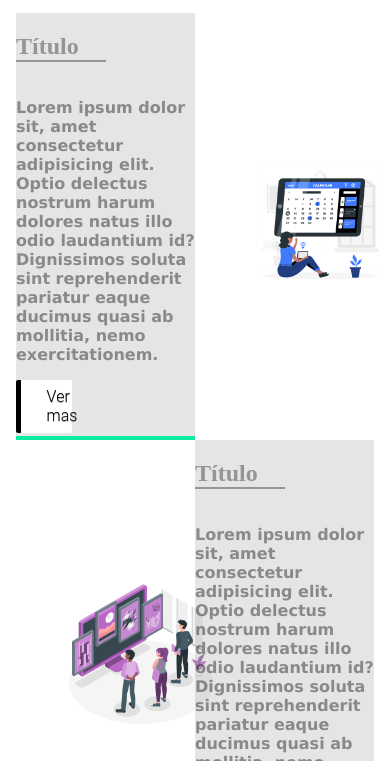
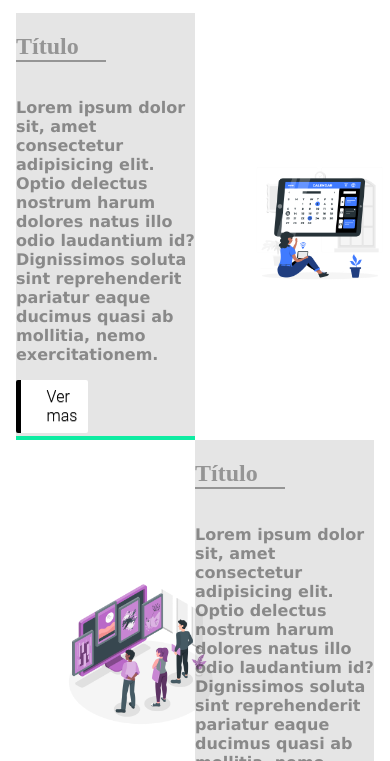
Before and after one commit to Luis4609/PracticaGoogleAnalytics, a plain HTML site: page index.html in a window 390 px wide. Shown: the part 83-844 px from the top of the page. Drawn offline with Linux system fonts and the light colour scheme.

Commit message:
style button update

```diff
--- a/style.css
+++ b/style.css
@@ -179,4 +179,7 @@ img {
   .imagen {
     padding-left: 50px;
   }
+  .button{
+    width: 40%;
+  }
 }
```
